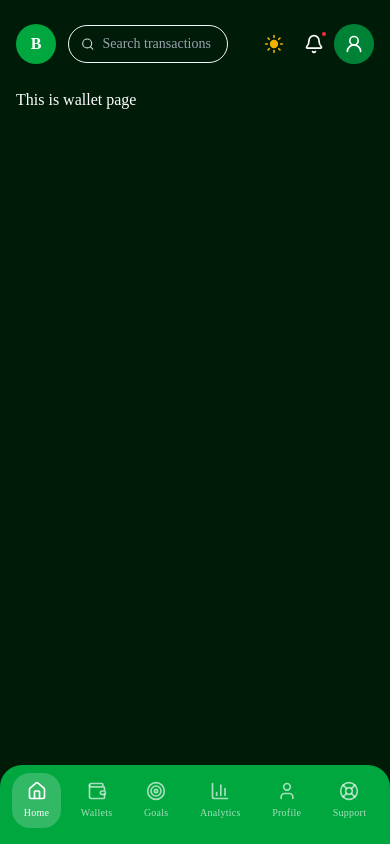
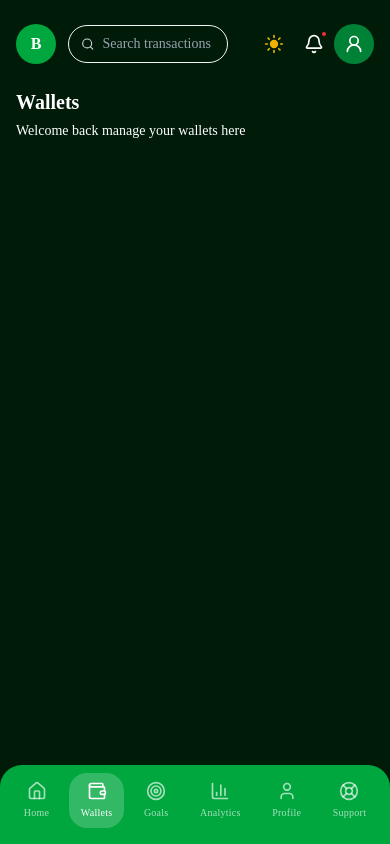
Before and after one commit to Monjurul-190629/BudgetBloome, a Next.js app in the folder frontend/: page /dashboard/wallets in a window 390 px wide. Built offline with nearby package versions, Linux system fonts and the light colour scheme; no server answers.

Commit message:
feat: dashboard header

```diff
--- a/frontend/src/app/dashboard/wallets/page.tsx
+++ b/frontend/src/app/dashboard/wallets/page.tsx
@@ -1,10 +1,11 @@
+import DashboardHeader from "@/components/layout/DashboardHeader";
 
 const page = () => {
   return (
     <div>
-        This is wallet page
+      <DashboardHeader title="Wallets" />
     </div>
-  )
-}
+  );
+};
 
-export default page
+export default page;
--- a/frontend/src/components/layout/BottomNavbar.tsx
+++ b/frontend/src/components/layout/BottomNavbar.tsx
@@ -1,36 +1,37 @@
 "use client";
 
+import Link from "next/link";
+import { usePathname } from "next/navigation";
 import { Home, Wallet, Target, User, LifeBuoy, BarChart3 } from "lucide-react";
-import { useState } from "react";
 
 const menuItems = [
-  { icon: Home, label: "Home" },
-  { icon: Wallet, label: "Wallets" },
-  { icon: Target, label: "Goals" },
-  { icon: BarChart3, label: "Analytics" },
-  { icon: User, label: "Profile" },
-  { icon: LifeBuoy, label: "Support" },
+  { icon: Home, label: "Home", href: "/dashboard" },
+  { icon: Wallet, label: "Wallets", href: "/dashboard/wallets" },
+  { icon: Target, label: "Goals", href: "/dashboard/goals" },
+  { icon: BarChart3, label: "Analytics", href: "/dashboard/analytics" },
+  { icon: User, label: "Profile", href: "/dashboard/profile" },
+  { icon: LifeBuoy, label: "Support", href: "/dashboard/support" },
 ];
 
 export default function BottomNavbar() {
-  const [active, setActive] = useState(0);
+  const pathname = usePathname();
 
   return (
     <nav
-      className="bottom-nav fixed bottom-0 left-0 right-0 z-50
-                bg-green-600 rounded-t-3xl px-2 pt-2 pb-4
-                justify-around items-center"
+      className="fixed bottom-0 left-0 right-0 z-50
+                 bg-green-600 rounded-t-3xl px-2 pt-2 pb-4
+                 flex justify-around items-center md:hidden"
     >
-      {menuItems.map((item, index) => {
+      {menuItems.map((item) => {
         const Icon = item.icon;
-        const isActive = active === index;
+        const isActive = pathname === item.href;
 
         return (
-          <button
-            key={index}
-            onClick={() => setActive(index)}
+          <Link
+            key={item.href}
+            href={item.href}
             className={`flex flex-col items-center gap-1 px-3 py-2 rounded-2xl transition-all ${
-              isActive ? "bg-white/20" : "bg-transparent hover:bg-white/10"
+              isActive ? "bg-white/20" : "hover:bg-white/10"
             }`}
           >
             <Icon
@@ -45,7 +46,7 @@ export default function BottomNavbar() {
             >
               {item.label}
             </span>
-          </button>
+          </Link>
         );
       })}
     </nav>
--- /dev/null
+++ b/frontend/src/components/layout/DashboardHeader.tsx
@@ -0,0 +1,17 @@
+interface Props {
+  title: string;
+}
+
+const DashboardHeader = ({ title }: Props) => {
+  return (
+    <div className="w-full flex flex-col gap-1">
+      <h1 className="text-xl sm:text-2xl font-semibold ">{title}</h1>
+      <p className="text-[14px]">
+        Welcome back manage your{" "}
+        <span className="font-medium ">{title.toLowerCase()}</span> here
+      </p>
+    </div>
+  );
+};
+
+export default DashboardHeader;
--- a/frontend/src/components/layout/DashboardLayout.tsx
+++ b/frontend/src/components/layout/DashboardLayout.tsx
@@ -1,7 +1,7 @@
 "use client";
 
 import BottomNavbar from "./BottomNavbar";
-import Header from "./Header";
+import Header from "./TopNavbar";
 import Sidebar from "./Sidebar";
 
 export default function DashboardLayout({
```
Also changed, not shown: frontend/src/components/layout/TopNavbar.tsx (renamed from frontend/src/components/layout/Header.tsx).
